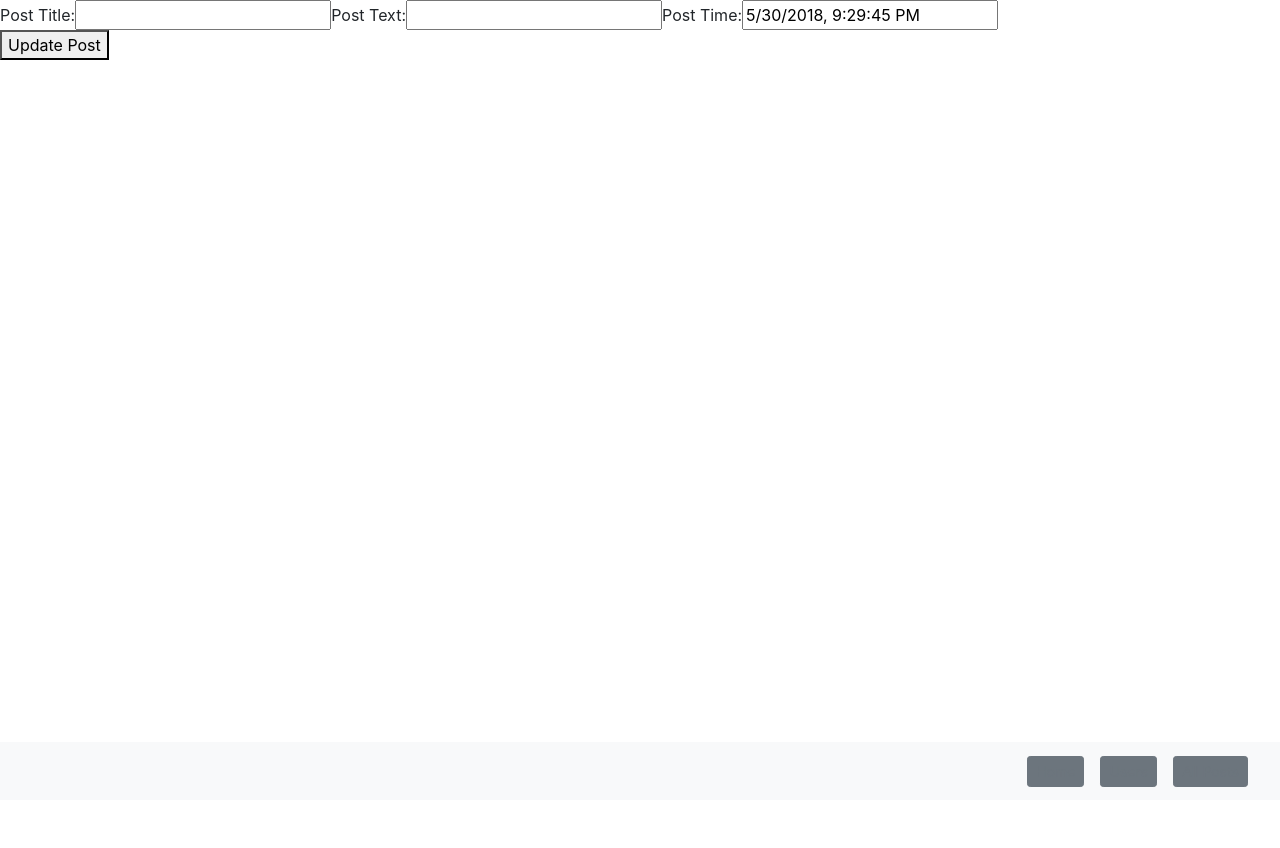
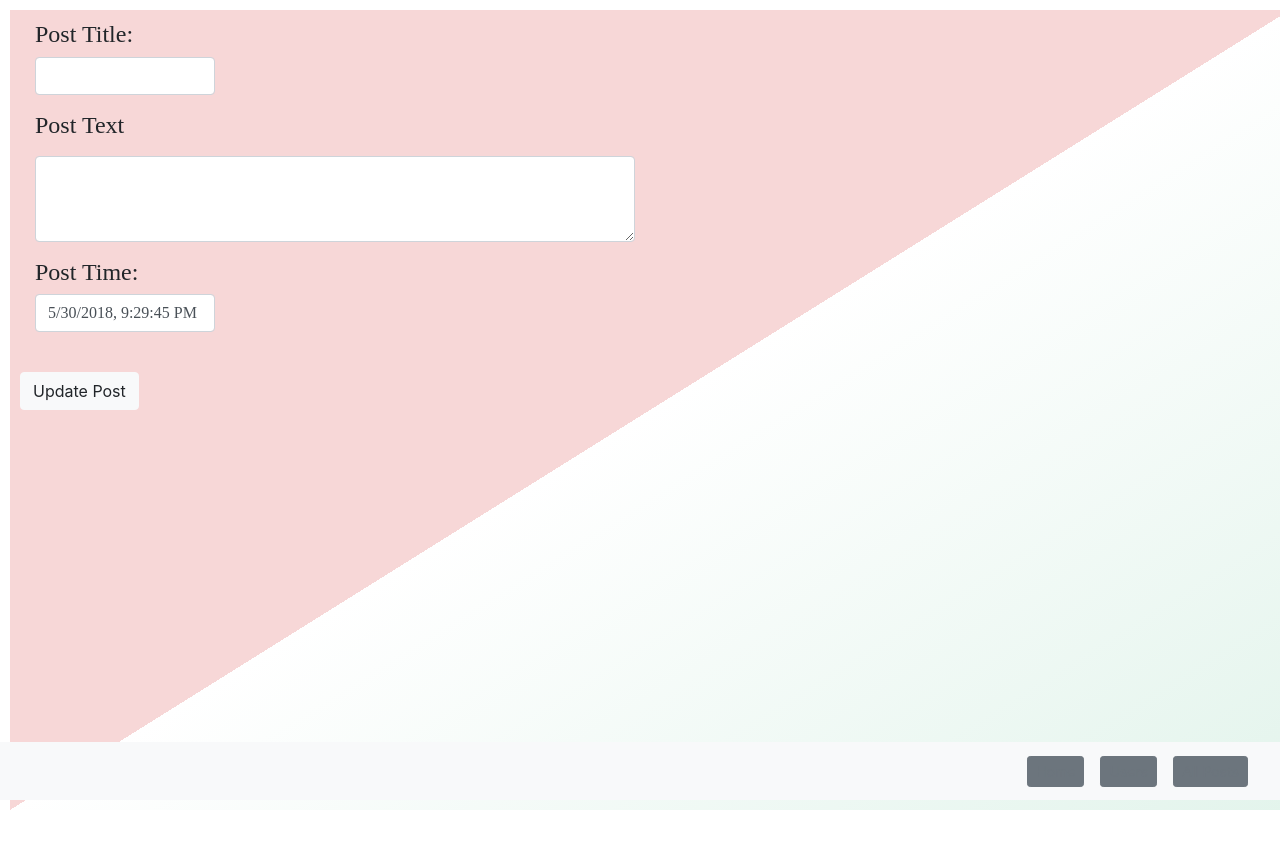
Before and after one commit to sleed002/scrappyBook, a React (Create React App) app in the folder client/: page /users/1/posts/1/edit in a window 1280 px wide. Shown: the top 848 px of the page. Before the commit the page ends 800 px from the top, so only its background shows below. Built offline with nearby package versions, Linux system fonts and the light colour scheme; no server answers; what webfontloader would draw is missing.

Commit message:
update form and text on post edit page

```diff
--- a/client/src/App.css
+++ b/client/src/App.css
@@ -201,9 +201,19 @@ form {
 
 .wrapper {
   margin: 2px;
+  display: inline;
 }
 
 .container-fluid {
   padding: 10px;
   text-align: center;
 }
+
+.PostEdit {
+  padding: 10px;
+}
+
+.form-group {
+  font-family: 'Quicksand';
+
+}
--- a/client/src/PostEdit.js
+++ b/client/src/PostEdit.js
@@ -19,15 +19,25 @@ class PostEdit extends React.Component {
   render() {
     const {post_title, post_text, post_time_date} = this.state;
 
-    return (<div className="PostEdit">
-      Post Title:
-      <input value={post_title} name="post_title" onChange={this.handleChange}/>
-      Post Text:
-      <input value={post_text} name="post_text" onChange={this.handleChange}/>
-      Post Time:
-      <input value={post_time_date} name="post_time_date" onChange={this.handleChange}/>
-      <br/>
-      <button onClick={this.handleSubmit}>Update Post</button>
+    return (<div className="App">
+      <div className="PostEdit">
+
+        <div className="form-group col-md-2">
+          <h4>Post Title:</h4>
+          <input value={post_title} className="form-control" name="post_title" onChange={this.handleChange}/></div>
+
+        <div class="form-group col-md-6">
+          <label for="exampleFormControlTextarea1"><h4>Post Text</h4></label>
+          {/* Post Text: <input value={post_text} className="form-control" id="exampleFormControlTextarea1" rows="3" name="post_text" onChange={this.handleChange}/></div> */}
+          <textarea class="form-control" value={post_text} id="exampleFormControlTextarea1" rows="3" name="post_text" onChange={this.handleChange}></textarea>
+        </div>
+
+        <div className="form-group col-md-2">
+          <h4>Post Time:</h4>
+          <input value={post_time_date} className="form-control" name="post_time_date" onChange={this.handleChange}/>
+          <br/></div>
+        <button className="btn btn-light" onClick={this.handleSubmit}>Update Post</button>
+      </div>
     </div>)
   }
 
--- a/client/src/post.js
+++ b/client/src/post.js
@@ -33,12 +33,15 @@ class postShow extends React.Component {
             <Button className="input-group-text" onClick={this.uploadHandler} id="">Upload Photo</Button>
           </div>
         </div>
+
+        <div className="row">
+          <Link className="btn btn-outline-warning" to={`/users/${post.user_id}/posts/${post.post_id}/edit`}>Edit
+          </Link>
+          <Button className="btn btn-outline-danger" onClick={() => this.handleDelete()}>Delete entry</Button>
+        </div>
+
+
         <br/>
-        <Link className="btn btn-outline-warning" to={`/users/${post.user_id}/posts/${post.post_id}/edit`}>
-          Edit
-        </Link>
-
-        <Button className="btn btn-outline-danger" onClick={() => this.handleDelete()}>Delete entry</Button>
 
         <div className="wrapper" style={{
             backgroundColor: this.state.backgroundColor
@@ -57,10 +60,14 @@ class postShow extends React.Component {
           </p>
           <p>{post.post_text}</p>
 
+{/* SOURCE: [Alice] Buddy assisted with Masonry
+  SOURCE: https://stackoverflow.com/questions/27892267/masonry-columnwidth
+  SOURCE: https://www.npmjs.com/package/react-masonry-layout */}
           <Masonry>
             {photos.map((photo, index) => this.renderPhotos(photo, index))}
           </Masonry>
         </div>
+
       </div>
     </div>);
   }
@@ -97,15 +104,14 @@ class postShow extends React.Component {
           <p class="card-text">
             <Link to={`${photo.post_id}/photos/${photo.photo_public_id}`}><img className="imageResize" key={photo.photo_id} src={photo.photo_url} width="400px"/></Link>
           </p>
-          <a href="#" class="btn btn-primary">Go somewhere</a>
+
           <div class="card-footer text-muted">Caption: {photo.photo_caption}<br/>Public ID: {photo.photo_public_id}</div>
         </div>
       </div>
-      <h4>{photo.post_title}
-      </h4>
-      <p>{photo.post_time_date}
-      </p>
-      <p>{photo.post_text}</p>
+
+<h4>{photo.post_title}</h4>
+<p>{photo.post_time_date}</p>
+<p>{photo.post_text}</p>
 
       <Link to={`${photo.post_id}/photos/${photo.photo_public_id}`}>
       </Link>
```
